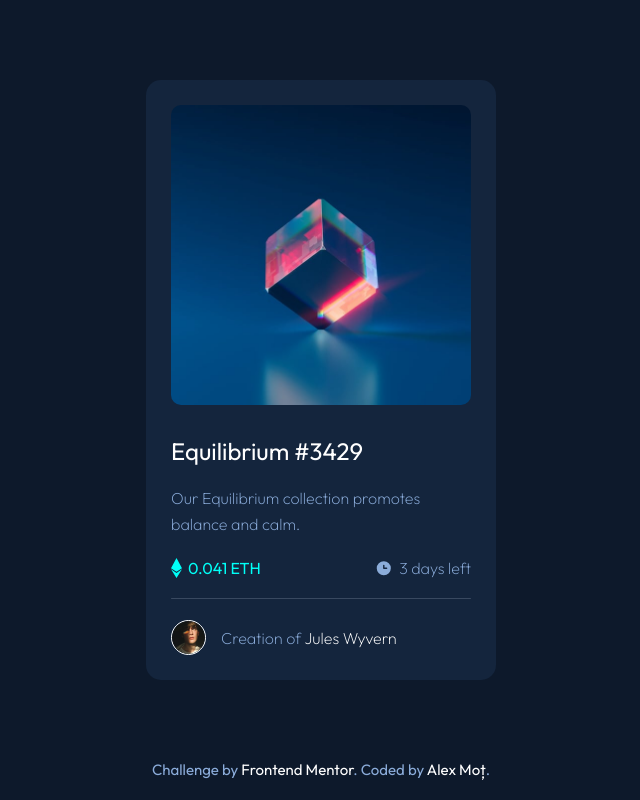
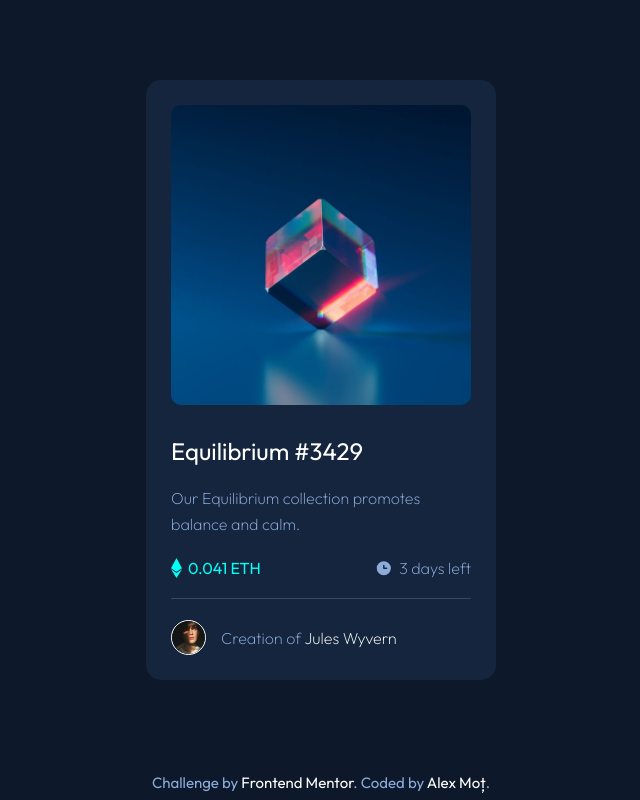
Before and after one commit to alexandrumot/frontend-mentor, a plain HTML site: page nft-preview-card-component/index.html in a window 1280 px wide. Shown: the whole page, without its empty margins (319-959 px from the left). Drawn offline with Linux system fonts and the light colour scheme.

Commit message:
changed footer

```diff
--- a/nft-preview-card-component/index.html
+++ b/nft-preview-card-component/index.html
@@ -47,9 +47,11 @@
   </main>
 
 
-  <footer class="attribution">
+  <footer>
+    <div class="attribution">
       Challenge by <a href="https://www.frontendmentor.io?ref=challenge" target="_blank">Frontend Mentor</a>.
       Coded by <a href="https://github.com/alexandrumot">Alex Moț</a>.
+    </div>
   </footer>
 
 </body>
--- a/nft-preview-card-component/styles/styles.scss
+++ b/nft-preview-card-component/styles/styles.scss
@@ -10,12 +10,13 @@ $outfit: 'Outfit', sans-serif;
   margin: 0;
 }
 
-body, main {
-  margin: 0;
-	height: 95vh;
+body {
 	background: $background;
   color: $primary-cyan;
   font-family: $outfit;
+  margin: 0;
+  height: 100vh;
+
 }
 
 p {
@@ -26,11 +27,13 @@ main {
   display: flex;
   align-items: center;
   justify-content: center;
+	height: 95vh;
 }
 
 .card {
   max-width: 90%;
   width: 350px;
+  max-width: 90%;
   height: 600px;
   padding: 25px;
   background-color: $card-background;
@@ -160,11 +163,16 @@ main {
 footer {
   height: 5vh;
   width: 100%;
+  display: flex;
+  justify-content: center;
 }
 
 .attribution {
   font-size: 15px;
   text-align: center;
+  position: fixed;
+  bottom: 1%;
+  max-width: 95%;
   color: $primary-soft-blue;
   a {
     color: white;
```
Also changed, not shown: nft-preview-card-component/styles/styles.css, 1 other file.
